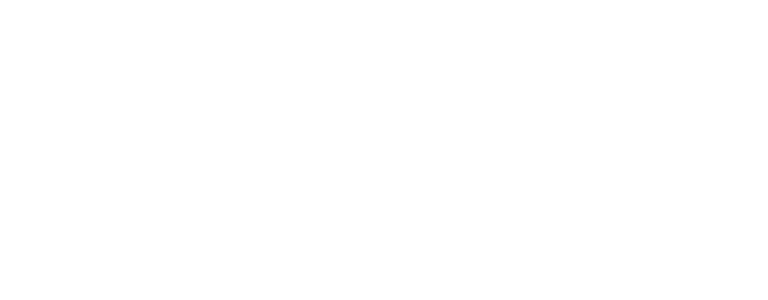
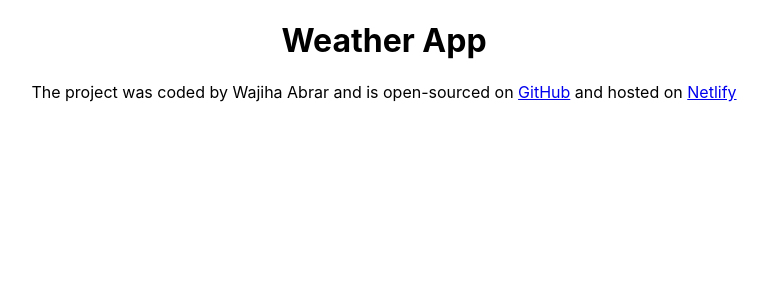
Before and after one commit to WajihaAbrar/React-Weather-App, a React (Create React App) app: page / in a window 1280 px wide. Shown: the top 300 px of the page, without its empty margins (256-1024 px from the left). Built offline with nearby package versions, Linux system fonts and the light colour scheme.

Commit message:
Added the GitHub repo URL.

```diff
--- a/src/App.js
+++ b/src/App.js
@@ -1,7 +1,29 @@
 import "./App.css";
 
 function App() {
-  return <div className="App"></div>;
+  return (
+    <div className="App">
+      <h1>Weather App</h1>
+      <footer>
+        The project was coded by Wajiha Abrar and is open-sourced on{" "}
+        <a
+          href="https://github.com/WajihaAbrar/React-Weather-App"
+          target="_blank"
+          rel="noreferrer"
+        >
+          GitHub
+        </a>{" "}
+        and hosted on{" "}
+        <a
+          href="https://weather-forecast-app-react.netlify.app/"
+          target="_blank"
+          rel="noreferrer"
+        >
+          Netlify
+        </a>
+      </footer>
+    </div>
+  );
 }
 
 export default App;
```
